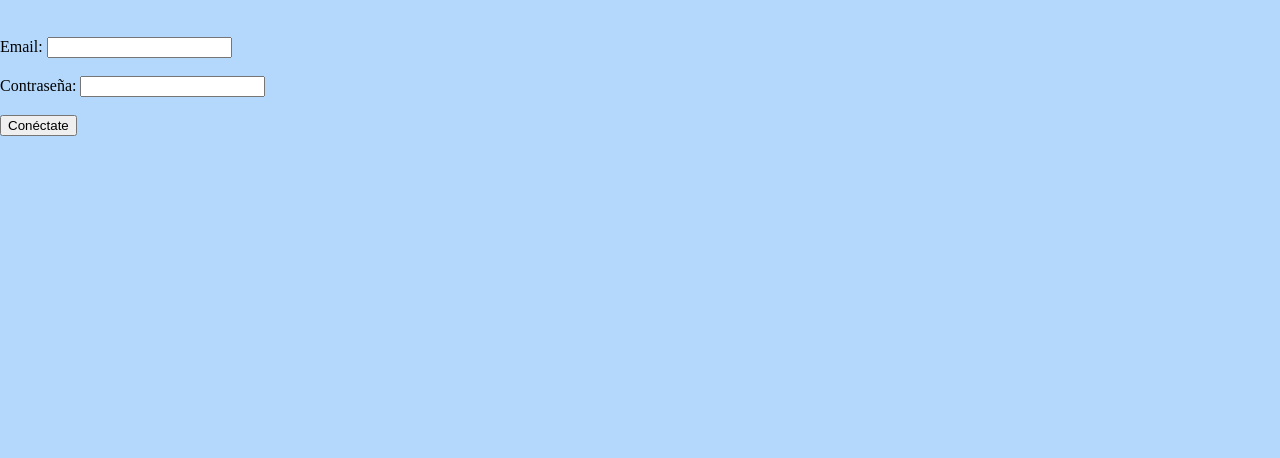
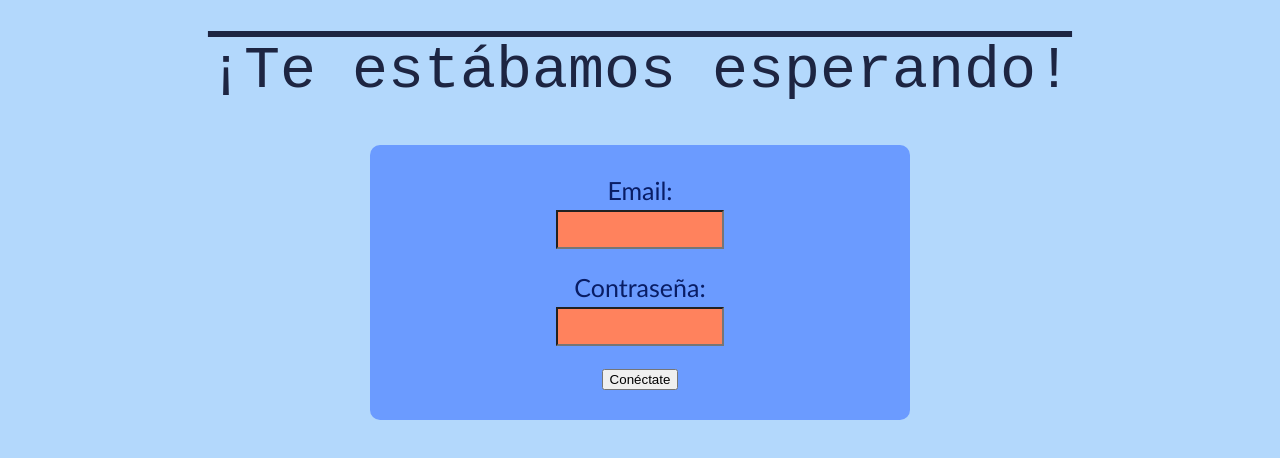
Before and after one commit to EleArtee/TabletopCommunity, a website: page frontend/TTCommunity/www/html/login.html in a window 1280 px wide. Shown: the part 50-508 px from the top of the page. Drawn offline with Linux system fonts and the light colour scheme.

Commit message:
feat: sigin and loging css

```diff
--- a/frontend/TTCommunity/www/css/loginsigin.css
+++ b/frontend/TTCommunity/www/css/loginsigin.css
@@ -22,12 +22,9 @@ header {
     top: 0;
 }
 
-/* main {
+ main {
     padding: 40px;
-} */
-
-main{
-    padding-top: 40px;
+    text-align: center;
 }
 
 h1 {
@@ -77,51 +74,33 @@ a.menu:hover{
     font-family: monospace;
 }
 
-
 #bigT{
     font-size: 60px;
     text-decoration-line: overline;
+    color: #1d2542;
+
 }
 
 /* Concrete stuff for this css */
 
-.welcome {
-    text-align:center;
-    color: #1d2542;
+form{
+    width: 40%;
+    background-color: #6b9bff;
+    margin-top: 40px;
+    padding: 30px;
+    display: inline-block;
+    text-align: center;
+    border-radius: 10px;
 }
 
-.welcome-b {
-    text-align: center;
-    border-radius: 8px;
-    background-color:#6b9bff ;
-    text-decoration: none;
-    color: white;
-    padding: 12px;
-    font-family: 'Gill Sans', 'Gill Sans MT', Calibri, 'Trebuchet MS', sans-serif;
-    font-size: 20px;
+.inputext{
+    padding: 10px;
+    width: 30%;
+    margin: 5px;
+    background-color: #ff825d;
 }
 
-.welcome-b:hover{
-    background-color: #091d65;
-    color: white;
-    transition-duration: 0.4s;
+label{
+    font-size: 25px;
+    color: #091d65 ;
 }
-
-.w-text{
-    font-size: 24px;
-}
-
-article{
-    display: grid;
-    place-content: center;
-    padding-bottom: 20px;
-}
-
-#portada{
-    width: 100%;
-    object-fit: cover;
-    height: 350px;
-    margin-top: 30px;
-    opacity: 0.7;
-
-}
--- a/frontend/TTCommunity/www/html/login.html
+++ b/frontend/TTCommunity/www/html/login.html
@@ -20,13 +20,15 @@
         </nav>
      </header>
      <main>
+        <h1 class="welcome title" id="bigT">¡Te estábamos esperando!</h1>
         <form action="">
-            <label for="femail">Email:</label>
-            <input type="text" id="femail" name="femail"><br><br>
-            <label for="fpassw">Contraseña:</label>
-            <input type="password" id="fpassw" name="fpassw"><br><br>
+            <label class="text" for="femail">Email:</label><br>
+            <input class="inputext" type="text" id="femail" name="femail"><br><br>
+            <label class="text" for="fpassw">Contraseña:</label><br>
+            <input class="inputext" type="password" id="fpassw" name="fpassw"><br><br>
             <input type="submit" value="Conéctate">
-          </form>
+        </form>
+
      </main>
 </body>
 </html>
```
Also changed, not shown: frontend/TTCommunity/www/html/report.html (+1 -1 lines), frontend/TTCommunity/www/html/signin.html (+6 -6 lines), frontend/TTCommunity/www/img/logininpic.jpg (added).
